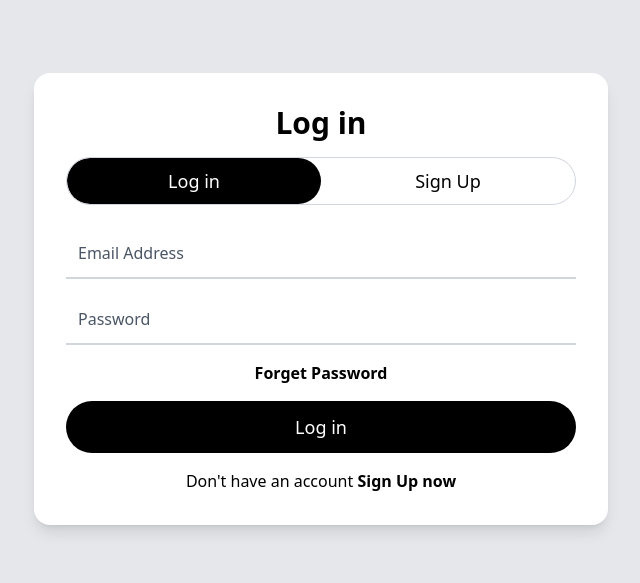
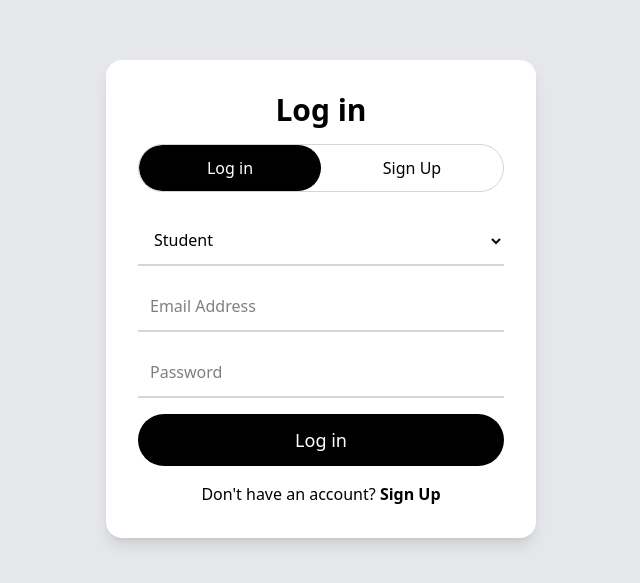
Before and after one commit to yograj06/Attendance-App, a React (Vite) app: page / in a window 1280 px wide. Shown: the part 101-684 px from the top of the page, without its empty margins (319-959 px from the left). Built offline with nearby package versions, Linux system fonts and the light colour scheme.

Commit message:
login fixed

```diff
--- a/src/components/Login.jsx
+++ b/src/components/Login.jsx
@@ -3,68 +3,162 @@ import React, { useState } from 'react'
 const Login = () => {
 
   const [isLoginMode, setIsLoginMode] = useState(true)
+  const [role, setRole] = useState("student")
+
+  // form states
+  const [name, setName] = useState("")
+  const [email, setEmail] = useState("")
+  const [password, setPassword] = useState("")
+  const [confirmPassword, setConfirmPassword] = useState("")
+
+  // 🔹 SIGN UP HANDLER
+  const handleSignUp = () => {
+    if (password !== confirmPassword) {
+      alert("Passwords do not match")
+      return
+    }
+
+    const user = { name, email, password, role }
+
+    localStorage.setItem("user", JSON.stringify(user))
+
+    alert("Account created successfully")
+
+    // reset & go to login
+    setIsLoginMode(true)
+    setName("")
+    setEmail("")
+    setPassword("")
+    setConfirmPassword("")
+  }
+
+  // 🔹 LOGIN HANDLER
+  const handleLogin = () => {
+    const storedUser = JSON.parse(localStorage.getItem("user"))
+
+    if (!storedUser) {
+      alert("No account found. Please sign up first.")
+      return
+    }
+
+    if (
+      email === storedUser.email &&
+      password === storedUser.password
+    ) {
+      alert(`Login successful as ${storedUser.role}`)
+      // later: redirect based on role
+    } else {
+      alert("Invalid email or password")
+    }
+  }
+
+  // 🔹 FORM SUBMIT
+  const handleSubmit = (e) => {
+    e.preventDefault()
+    isLoginMode ? handleLogin() : handleSignUp()
+  }
+
   return (
+    <div className='w-[430px] bg-white p-8 rounded-2xl shadow-lg'>
 
-
-    <div className='w-\[430px\] bg-white p-8 rounded-2xl shadow-lg'>
-      { /*header title*/}
+      {/* header */}
       <div className='flex justify-center mb-4'>
-        <h2 className='text-3xl font-semibold text-center'>
+        <h2 className='text-3xl font-semibold'>
           {isLoginMode ? "Log in" : "Sign Up"}
         </h2>
       </div>
 
-
-
-      {/*tab controls*/}
+      {/* tabs */}
       <div className='relative flex h-12 mb-6 border border-gray-300 rounded-full overflow-hidden'>
-        <button onClick={() => setIsLoginMode(true)} className = {`w-1/2 text-lg font-medium transition-all z-10 ${isLoginMode ? "text-white" : "text-black"}`}>
+        <button
+          onClick={() => setIsLoginMode(true)}
+          className={`w-1/2 z-10 ${isLoginMode ? "text-white" : "text-black"}`}
+        >
           Log in
         </button>
-        <button onClick={() => setIsLoginMode(false)} className = {`w-1/2 text-lg font-medium transition-all z-10 ${!isLoginMode  ?"text-white" : "text-black"}`}>
+        <button
+          onClick={() => setIsLoginMode(false)}
+          className={`w-1/2 z-10 ${!isLoginMode ? "text-white" : "text-black"}`}
+        >
           Sign Up
         </button>
-
-        <div className= {`absolute top-0 h-full w-1/2 rounded-full bg-black ${isLoginMode ? "left-0" : "left-1/2"}`}></div>
-
+        <div
+          className={`absolute top-0 h-full w-1/2 bg-black rounded-full ${isLoginMode ? "left-0" : "left-1/2"}`}
+        ></div>
       </div>
 
-      {/*form section */}
+      {/* form */}
+      <form className='space-y-4' onSubmit={handleSubmit}>
 
-      <form className='space-y-4'>
         {!isLoginMode && (
-          <input type="text" placeholder='Name' required className='w-full p-3 border-b-2 border-gray-300 outline-none focus:border-gray-700 placeholder-gray-600'/>
+          <input
+            type="text"
+            placeholder="Name"
+            value={name}
+            onChange={(e) => setName(e.target.value)}
+            required
+            className="w-full p-3 border-b-2 border-gray-300 outline-none"
+          />
         )}
 
-        {/*Shard input failed*/}
-        <input type="email" placeholder='Email Address' required className='w-full p-3 border-b-2 border-gray-300 outline-none focus:border-gray-700 placeholder-gray-600'/>
-        <input type="password" placeholder='Password' required className='w-full p-3 border-b-2 border-gray-300 outline-none focus:border-gray-700 placeholder-gray-600'/>
+        {/* role */}
+        <select
+          value={role}
+          onChange={(e) => setRole(e.target.value)}
+          className="w-full p-3 border-b-2 border-gray-300 bg-transparent outline-none"
+        >
+          <option value="student">Student</option>
+          <option value="teacher">Teacher</option>
+          <option value="admin">Admin</option>
+        </select>
 
-        {/*Signup failed*/}
+        <input
+          type="email"
+          placeholder="Email Address"
+          value={email}
+          onChange={(e) => setEmail(e.target.value)}
+          required
+          className="w-full p-3 border-b-2 border-gray-300 outline-none"
+        />
+
+        <input
+          type="password"
+          placeholder="Password"
+          value={password}
+          onChange={(e) => setPassword(e.target.value)}
+          required
+          className="w-full p-3 border-b-2 border-gray-300 outline-none"
+        />
+
         {!isLoginMode && (
-          <input type="password" placeholder='Confirm Password' required className='w-full p-3 border-b-2 border-gray-300 outline-none focus:border-gray-700 placeholder-gray-600'/>
+          <input
+            type="password"
+            placeholder="Confirm Password"
+            value={confirmPassword}
+            onChange={(e) => setConfirmPassword(e.target.value)}
+            required
+            className="w-full p-3 border-b-2 border-gray-300 outline-none"
+          />
         )}
 
-        {/*forget password for log in */}
-        {isLoginMode && (
-          <div className='text-center'><p className='text-black font-semibold hover:underline'>Forget Password</p></div>
-        )}
-
-        {/*Shared button*/}
-        <button className='w-full p-3 bg-black text-white rounded-full text-lg font-medium'>
+        <button className='w-full p-3 bg-black text-white rounded-full text-lg'>
           {isLoginMode ? "Log in" : "Sign Up"}
         </button>
 
-        {/**switch link */}
-        <p className='text-center text-black'>{isLoginMode ? "Don't have an account" : "Already have an account "}
-          <a href="#" onClick={() => setIsLoginMode(!isLoginMode)} className='text-black font-semibold hover:underline'>
-            {isLoginMode ? " Sign Up now" : " Log in"} </a></p>
-
-
-
+        <p className='text-center'>
+          {isLoginMode ? "Don't have an account?" : "Already have an account?"}
+          <a
+            href="#"
+            onClick={(e) => {
+              e.preventDefault()
+              setIsLoginMode(!isLoginMode)
+            }}
+            className="font-semibold"
+          >
+            {isLoginMode ? " Sign Up" : " Log in"}
+          </a>
+        </p>
       </form>
-
-
     </div>
   )
 }
```
